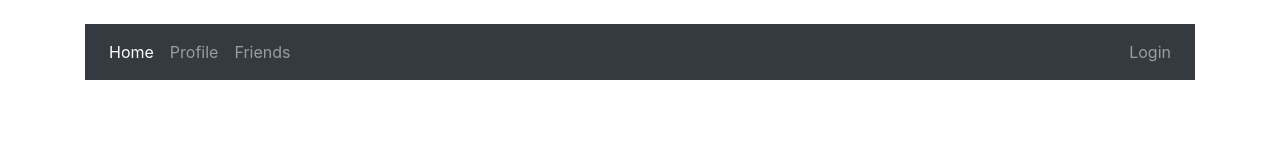
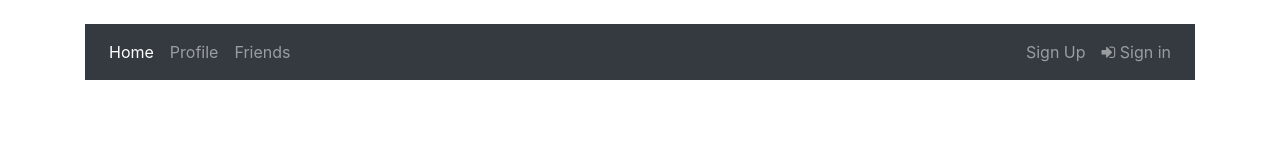
Before and after one commit to Arsalan-Sadri/20_Project_3_ReactSocialMedia, a React (Create React App) app in the folder client/: page / in a window 1280 px wide. Shown: the top 160 px of the page. Built offline with nearby package versions, Linux system fonts and the light colour scheme.

Commit message:
added a sign up and sign in link and icons

```diff
--- a/client/public/index.html
+++ b/client/public/index.html
@@ -25,6 +25,8 @@
   <!----------------------------- BOOTSTRAP CDN -------------------------->
   <link rel="stylesheet" href="https://stackpath.bootstrapcdn.com/bootstrap/4.1.3/css/bootstrap.min.css" integrity="sha384-MCw98/SFnGE8fJT3GXwEOngsV7Zt27NXFoaoApmYm81iuXoPkFOJwJ8ERdknLPMO"
     crossorigin="anonymous">
+  <!----------------------------- font-awesome CDN -------------------------->
+  <link rel="stylesheet" href="https://stackpath.bootstrapcdn.com/font-awesome/4.7.0/css/font-awesome.min.css">
 </head>
 
 <body>
--- a/client/src/components/Navbar/Navbar.js
+++ b/client/src/components/Navbar/Navbar.js
@@ -1,9 +1,8 @@
 import React from "react";
-import { Link } from "react-router-dom";
+// import { Link } from "react-router-dom";
 
 const Navbar = () => (
   <nav className="navbar navbar-expand-lg bg-dark navbar-dark">
-      {/* <div className="navbar-brand" href="/">Facelook</div> */}
       <button
           className="navbar-toggler" type="button" data-toggle="collapse"
           data-target="#navbarTogglerDemo02" aria-controls="navbarTogglerDemo02"
@@ -25,7 +24,12 @@ const Navbar = () => (
           <form className="form-inline my-2 my-lg-0">
               <ul className="navbar-nav mr-auto mt-2 mt-lg-0">
                   <li className="nav-item">
-                      <a className={window.location.pathname === "/login" ? "nav-link active" : "nav-link"} href="/login">Login</a>
+                      <a className={window.location.pathname === "/sing-up" ? "nav-link active" : "nav-link"}
+                         href="/sing-up"> Sign Up</a>
+                  </li>
+                  <li className="nav-item">
+                      <a className={window.location.pathname === "/sign-in" ? "nav-link active" : "nav-link"}
+                         href="/sign-in"><i class="fa fa-sign-in" aria-hidden="true"></i> Sign in</a>
                   </li>
               </ul>
           </form>
```
